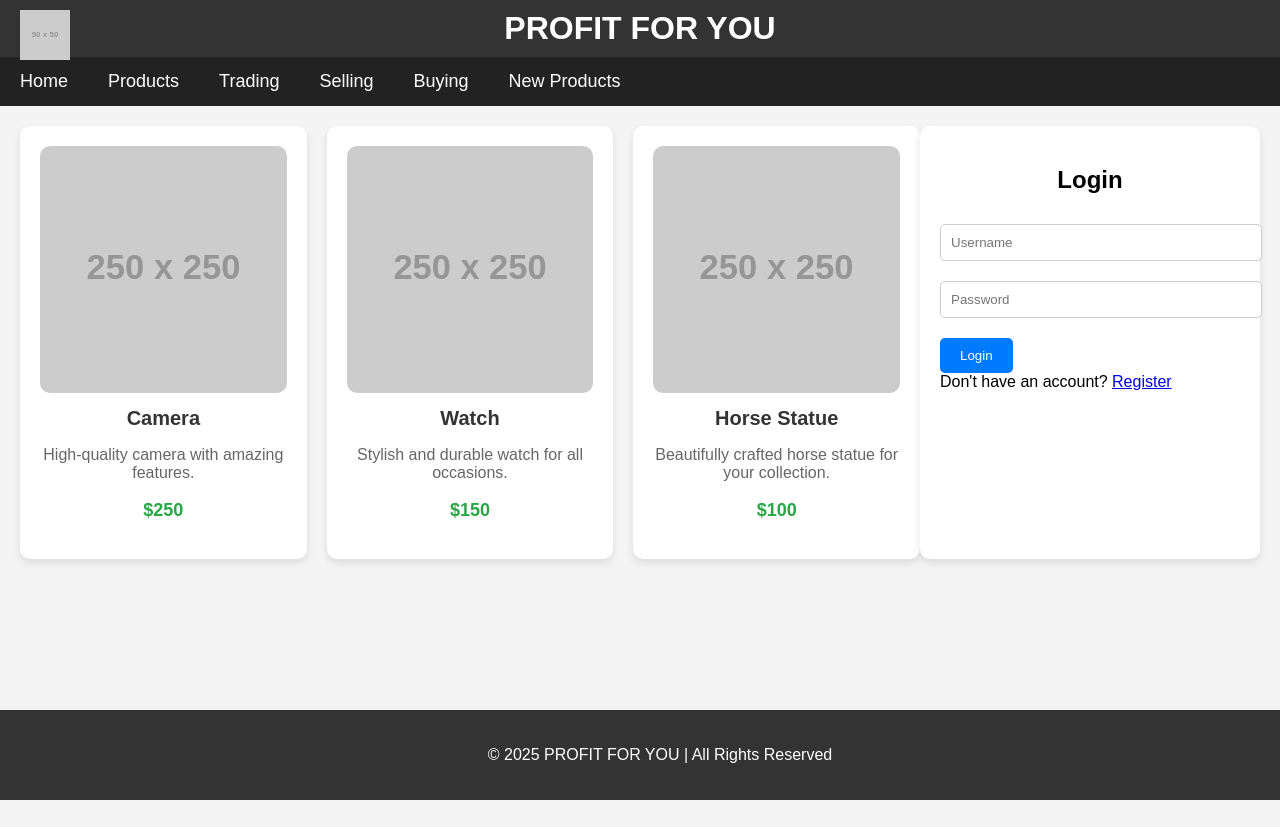
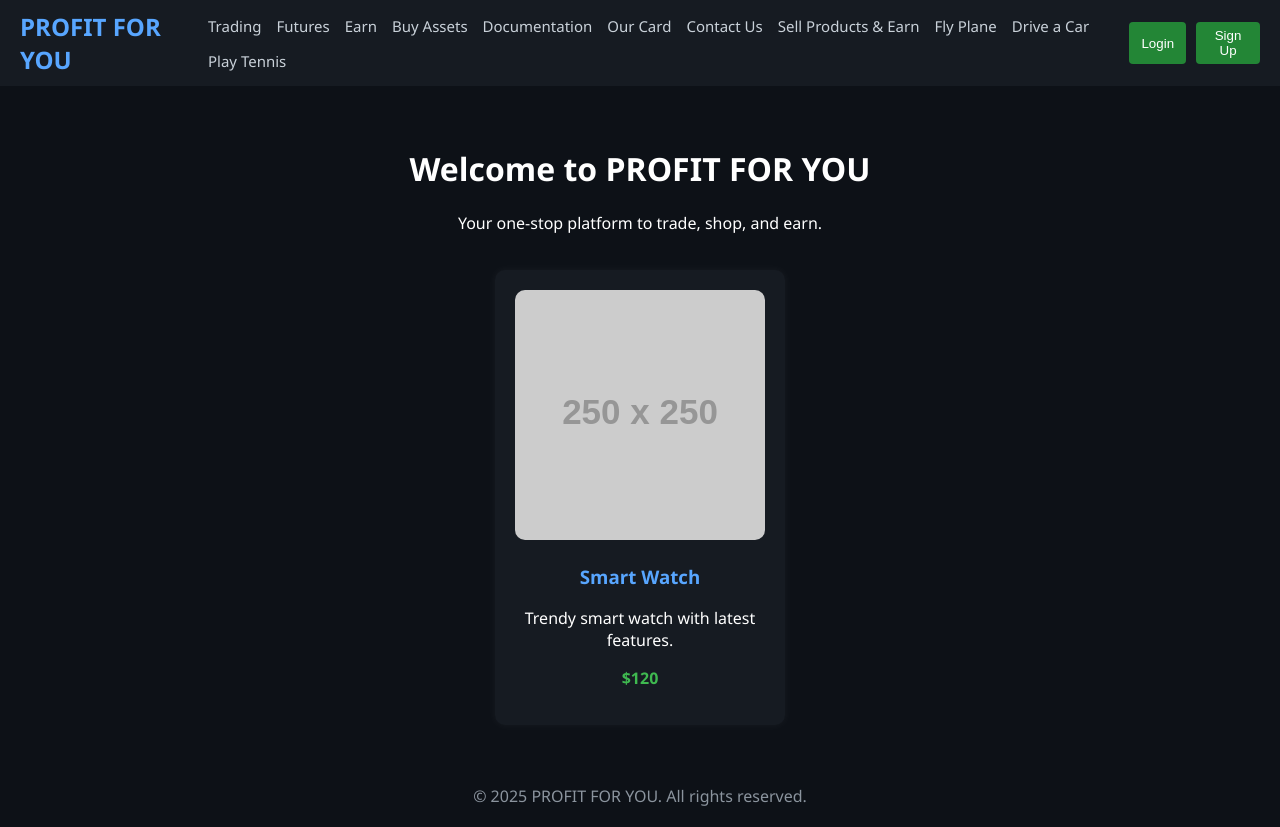
Before and after one commit to umer6684/profitforyou, a plain HTML site: page index.html in a window 1280 px wide. Before the commit the page ends 800 px from the top, so only its background shows below. Drawn offline with Linux system fonts and the light colour scheme; placeholder pictures from the web are drawn by us.

Commit message:
Update index.html

```diff
--- a/index.html
+++ b/index.html
@@ -1,218 +1,137 @@
 <!DOCTYPE html>
 <html lang="ur">
 <head>
-    <meta charset="UTF-8">
-    <meta name="viewport" content="width=device-width, initial-scale=1.0">
+  <meta charset="UTF-8" />
+  <meta name="viewport" content="width=device-width, initial-scale=1.0"/>
   <title>PROFIT FOR YOU</title>
   <style>
     body {
-            font-family: Arial, sans-serif;
       margin: 0;
-            padding: 0;
-            background-color: #f4f4f4;
+      font-family: 'Segoe UI', Tahoma, Geneva, Verdana, sans-serif;
+      background-color: #0d1117;
+      color: #ffffff;
     }
 
-        /* Header */
     header {
-            background-color: #333;
-            color: #fff;
-            padding: 10px 0;
+      background-color: #161b22;
+      padding: 10px 20px;
+      display: flex;
+      justify-content: space-between;
+      align-items: center;
+    }
+
+    .logo {
+      font-size: 24px;
+      font-weight: bold;
+      color: #58a6ff;
+    }
+
+    nav {
+      display: flex;
+      flex-wrap: wrap;
+      gap: 15px;
+      align-items: center;
+    }
+
+    nav a {
+      color: #c9d1d9;
+      text-decoration: none;
+      font-size: 15px;
+    }
+
+    nav a:hover {
+      color: #58a6ff;
+    }
+
+    .auth-buttons {
+      display: flex;
+      gap: 10px;
+    }
+
+    .auth-buttons button {
+      background-color: #238636;
+      color: white;
+      border: none;
+      padding: 6px 12px;
+      border-radius: 4px;
+      cursor: pointer;
+    }
+
+    .main {
+      padding: 40px 20px;
       text-align: center;
     }
 
-        header img {
-            position: absolute;
-            left: 20px;
-            top: 10px;
-            width: 50px;
-        }
-
-        header h1 {
-            font-size: 32px;
-            margin: 0;
-        }
-
-        /* Navigation Bar */
-        nav {
-            background-color: #222;
-            overflow: hidden;
-        }
-
-        nav a {
-            float: left;
-            display: block;
-            padding: 14px 20px;
-            color: white;
-            text-align: center;
-            text-decoration: none;
-            font-size: 18px;
-        }
-
-        nav a:hover {
-            background-color: #ddd;
-            color: black;
-        }
-
-        /* Main Content */
-        .content {
-            display: flex;
-            justify-content: space-between;
+    .product {
+      display: inline-block;
+      background-color: #161b22;
       padding: 20px;
-        }
-
-        .product-gallery {
-            display: grid;
-            grid-template-columns: repeat(3, 1fr);
-            gap: 20px;
-            width: 75%;
-        }
-
-        .product {
-            background-color: white;
       border-radius: 10px;
-            box-shadow: 0px 4px 8px rgba(0, 0, 0, 0.1);
-            padding: 20px;
-            text-align: center;
+      margin-top: 20px;
+      width: 250px;
+      box-shadow: 0 0 10px rgba(255,255,255,0.05);
     }
 
     .product img {
       width: 100%;
-            height: auto;
       border-radius: 10px;
     }
 
     .product h3 {
-            color: #333;
-            font-size: 20px;
-            margin: 10px 0;
-        }
-
-        .product p {
-            color: #666;
-            font-size: 16px;
+      color: #58a6ff;
     }
 
     .product .price {
-            color: #28a745;
-            font-size: 18px;
+      color: #3fb950;
       font-weight: bold;
     }
 
-        /* Sidebar for login, register */
-        .sidebar {
-            width: 25%;
-            background-color: #fff;
-            padding: 20px;
-            border-radius: 10px;
-            box-shadow: 0px 4px 8px rgba(0, 0, 0, 0.1);
-        }
-
-        .sidebar h2 {
-            text-align: center;
-        }
-
-        .sidebar input[type="text"], .sidebar input[type="password"], .sidebar input[type="email"] {
-            width: 100%;
-            padding: 10px;
-            margin: 10px 0;
-            border-radius: 5px;
-            border: 1px solid #ccc;
-        }
-
-        .sidebar .submit-btn {
-            background-color: #007bff;
-            color: white;
-            border: none;
-            padding: 10px 20px;
-            margin-top: 10px;
-            border-radius: 5px;
-            cursor: pointer;
-        }
-
-        .sidebar .submit-btn:hover {
-            background-color: #0056b3;
-        }
-
-        /* Footer */
     footer {
-            background-color: #333;
-            color: #fff;
       text-align: center;
       padding: 20px;
-            position: fixed;
-            width: 100%;
-            bottom: 0;
+      background-color: #0d1117;
+      color: #8b949e;
     }
   </style>
 </head>
 <body>
 
-    <!-- Header -->
   <header>
-        <img src="https://via.placeholder.com/50" alt="Logo">
-        <h1>PROFIT FOR YOU</h1>
+    <div class="logo">PROFIT FOR YOU</div>
+    <nav>
+      <a href="#">Trading</a>
+      <a href="#">Futures</a>
+      <a href="#">Earn</a>
+      <a href="#">Buy Assets</a>
+      <a href="#">Documentation</a>
+      <a href="#">Our Card</a>
+      <a href="#">Contact Us</a>
+      <a href="#">Sell Products & Earn</a>
+      <a href="#">Fly Plane</a>
+      <a href="#">Drive a Car</a>
+      <a href="#">Play Tennis</a>
+    </nav>
+    <div class="auth-buttons">
+      <button>Login</button>
+      <button>Sign Up</button>
+    </div>
   </header>
 
-    <!-- Navigation Bar -->
-    <nav>
-        <a href="#home">Home</a>
-        <a href="#products">Products</a>
-        <a href="#trading">Trading</a>
-        <a href="#selling">Selling</a>
-        <a href="#buying">Buying</a>
-        <a href="#new-products">New Products</a>
-    </nav>
+  <div class="main">
+    <h1>Welcome to PROFIT FOR YOU</h1>
+    <p>Your one-stop platform to trade, shop, and earn.</p>
 
-    <!-- Main Content -->
-    <div class="content">
-
-        <!-- Product Gallery -->
-        <div class="product-gallery" id="products">
-            <!-- Sample Product -->
     <div class="product">
-                <img src="https://via.placeholder.com/250" alt="Product Image">
-                <h3>Camera</h3>
-                <p>High-quality camera with amazing features.</p>
-                <p class="price">$250</p>
-            </div>
-            <div class="product">
-                <img src="https://via.placeholder.com/250" alt="Product Image">
-                <h3>Watch</h3>
-                <p>Stylish and durable watch for all occasions.</p>
-                <p class="price">$150</p>
-            </div>
-            <div class="product">
-                <img src="https://via.placeholder.com/250" alt="Product Image">
-                <h3>Horse Statue</h3>
-                <p>Beautifully crafted horse statue for your collection.</p>
-                <p class="price">$100</p>
+      <img src="https://via.placeholder.com/250" alt="Sample Product" />
+      <h3>Smart Watch</h3>
+      <p>Trendy smart watch with latest features.</p>
+      <p class="price">$120</p>
     </div>
   </div>
 
-        <!-- Sidebar for Login/Register -->
-        <div class="sidebar">
-            <h2>Login</h2>
-            <form>
-                <input type="text" placeholder="Username" required><br>
-                <input type="password" placeholder="Password" required><br>
-                <button type="submit" class="submit-btn">Login</button>
-            </form>
-            <div class="link">
-                Don't have an account? <a href="#" onclick="showRegisterForm()">Register</a>
-            </div>
-        </div>
-    </div>
-
-    <!-- Footer -->
   <footer>
-        <p>&copy; 2025 PROFIT FOR YOU | All Rights Reserved</p>
+    © 2025 PROFIT FOR YOU. All rights reserved.
   </footer>
-
-    <script>
-        function showRegisterForm() {
-            alert('Register form functionality will be added soon!');
-        }
-    </script>
 
 </body>
 </html>
```
Lines whose indentation alone changed are shown as unchanged.
